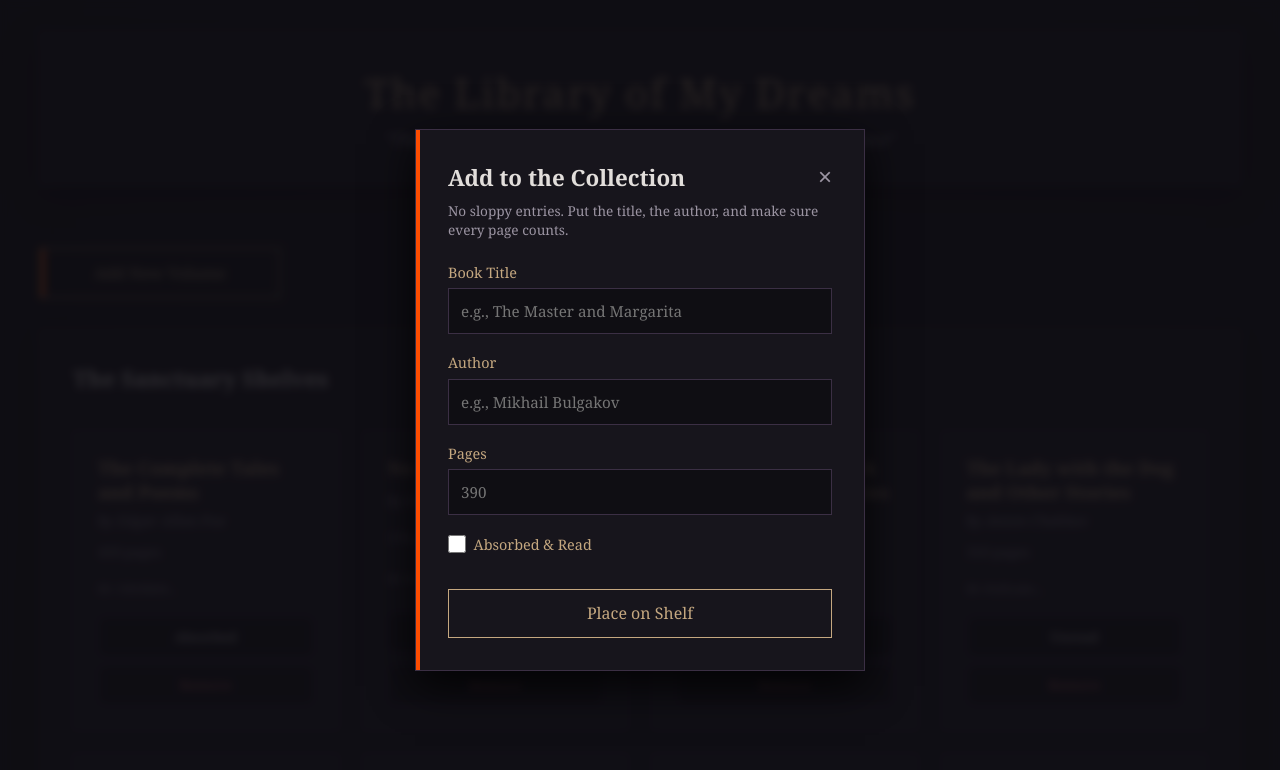
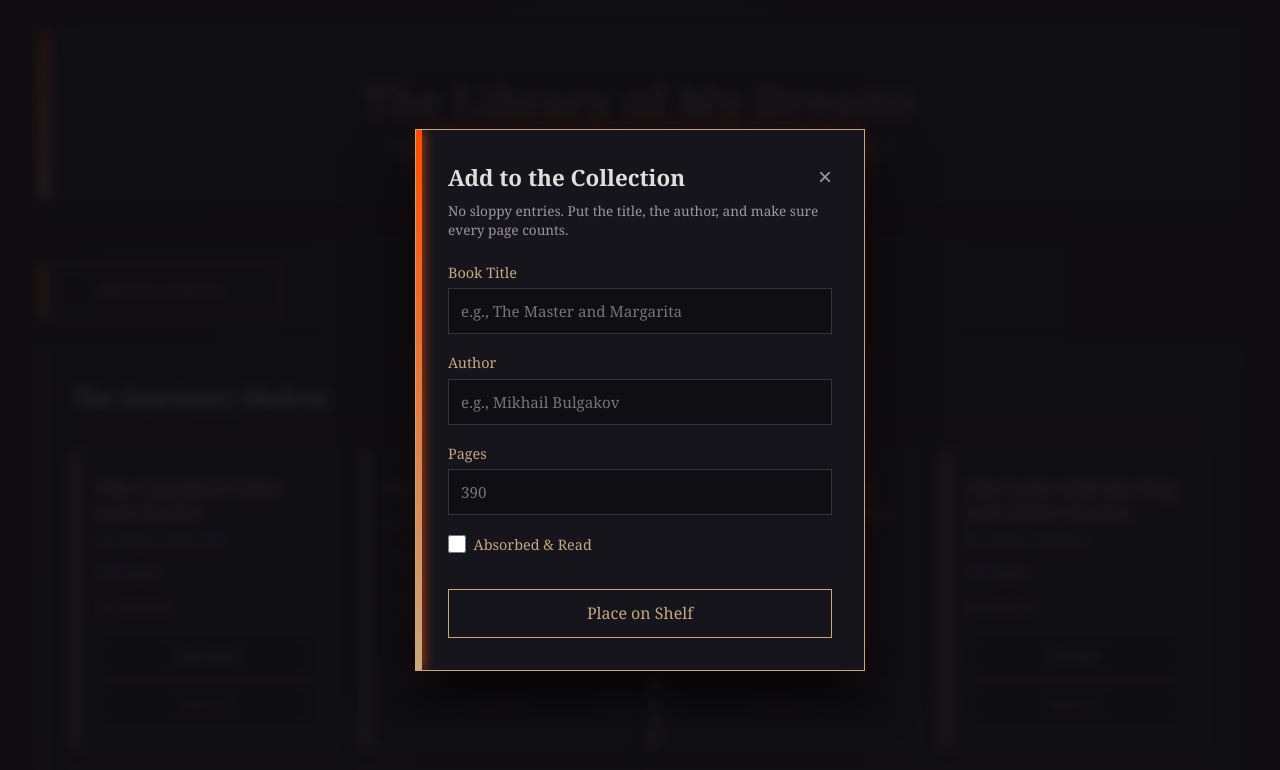
Before and after one commit to labrava0x/library-project, a plain HTML site: page index.html in a window 1280 px wide. Both pictures are taken after a click on the button "Add New Volume". Shown: the top 770 px of the page. Drawn offline with Linux system fonts and the light colour scheme.

Commit message:
Add files via upload

```diff
--- a/style.css
+++ b/style.css
@@ -1,6 +1,6 @@
 /* ==========================================
-   THE LIBRARY OF OUR DREAMS - STYLESHEET
-   A fusion of gothic melancholia and unyielding grit
+   THE LIBRARY OF OUR DREAMS - EXPLOSIVE EDITION
+   A fusion of gothic melancholia and explosive grit
    ========================================== */
 
 /* CSS Reset & Variables */
@@ -17,6 +17,7 @@
   --border-color: #3b2f44;     /* Muted gothic violet-gray */
   --accent-gold: #c5a880;      /* Antique page glow / old paper */
   --accent-blaze: #ff4d00;     /* Katsuki's explosive spark / accent red */
+  --accent-ember: #ff7700;     /* Bright fiery core */
   --text-main: #e2dedb;        /* Soft parchment white */
   --text-muted: #9c95a3;       /* Faded ink */
   --font-main: 'Georgia', serif; /* Classic literary feel */
@@ -34,12 +35,12 @@ body {
   overflow-x: hidden;
 }
 
-/* Subtle atmospheric rain/shadow overlay */
+/* Subtle atmospheric amber/ash overlay */
 body::before {
   content: "";
   position: absolute;
   top: 0; left: 0; width: 100%; height: 100%;
-  background: radial-gradient(circle at 50% 20%, rgba(197, 168, 128, 0.03) 0%, transparent 70%);
+  background: radial-gradient(circle at 50% 15%, rgba(255, 77, 0, 0.04) 0%, transparent 65%);
   pointer-events: none;
 }
 
@@ -50,16 +51,25 @@ body::before {
 }
 
 /* ==========================================
-   HEADER: ATMOSPHERE & TITLE
+   HEADER: EXPLOSIVE ATMOSPHERE
    ========================================== */
 .sanctuary-header {
   text-align: center;
   margin-bottom: 3rem;
-  padding: 2rem;
+  padding: 2.5rem 2rem;
   background: var(--bg-surface);
   border: 1px solid var(--border-color);
   box-shadow: 0 10px 30px rgba(0, 0, 0, 0.6);
   position: relative;
+}
+
+/* Explosive left border frame on header */
+.sanctuary-header::before {
+  content: "";
+  position: absolute;
+  top: 0; left: 0; width: 6px; height: 100%;
+  background: linear-gradient(to bottom, var(--accent-blaze), var(--accent-gold));
+  box-shadow: 0 0 12px var(--accent-blaze);
 }
 
 .sanctuary-header h1 {
@@ -85,10 +95,10 @@ body::before {
   gap: 2rem;
 }
 
-/* The Trigger Button to open our modal */
+/* The Trigger Button with Explosive Edge */
 #open-modal-btn {
   max-width: 240px;
-  padding: 0.8rem;
+  padding: 0.9rem;
   background: transparent;
   color: var(--accent-gold);
   border: 1px solid var(--accent-gold);
@@ -97,19 +107,23 @@ body::before {
   cursor: pointer;
   transition: all 0.3s ease;
   position: relative;
+  overflow: hidden;
 }
 
 #open-modal-btn::before {
   content: "";
   position: absolute;
-  top: 0; left: 0; width: 4px; height: 100%;
+  top: 0; left: 0; width: 5px; height: 100%;
   background: var(--accent-blaze);
+  box-shadow: 0 0 10px var(--accent-blaze);
 }
 
 #open-modal-btn:hover {
-  background: var(--accent-gold);
-  color: var(--bg-deep);
-  box-shadow: 0 0 15px rgba(197, 168, 128, 0.3);
+  background: var(--accent-blaze);
+  color: #fff;
+  border-color: var(--accent-blaze);
+  box-shadow: 0 0 20px rgba(255, 77, 0, 0.6);
+  transform: translateY(-2px);
 }
 
 /* ==========================================
@@ -118,27 +132,27 @@ body::before {
 dialog.sanctuary-dialog {
   background: var(--bg-surface);
   color: var(--text-main);
-  border: 1px solid var(--border-color);
+  border: 1px solid var(--accent-gold);
   padding: 2rem;
   width: 100%;
   max-width: 450px;
-  box-shadow: 0 15px 40px rgba(0, 0, 0, 0.8);
+  box-shadow: 0 20px 50px rgba(0, 0, 0, 0.9), 0 0 25px rgba(255, 77, 0, 0.15);
   position: relative;
   margin: auto;
 }
 
-/* A sharp unyielding accent line on the modal representing his boundary */
+/* Fiery border frame on the modal */
 dialog.sanctuary-dialog::before {
   content: "";
   position: absolute;
-  top: 0; left: 0; width: 4px; height: 100%;
-  background: var(--accent-blaze);
+  top: 0; left: 0; width: 6px; height: 100%;
+  background: linear-gradient(to bottom, var(--accent-blaze), var(--accent-gold));
+  box-shadow: 0 0 12px var(--accent-blaze);
 }
 
-/* Dark atmospheric backdrop for the modal */
 dialog.sanctuary-dialog::backdrop {
-  background: rgba(15, 14, 19, 0.85);
-  backdrop-filter: blur(4px);
+  background: rgba(15, 14, 19, 0.88);
+  backdrop-filter: blur(6px);
 }
 
 .dialog-header {
@@ -164,6 +178,7 @@ dialog.sanctuary-dialog::backdrop {
 
 .close-x-btn:hover {
   color: var(--accent-blaze);
+  text-shadow: 0 0 8px var(--accent-blaze);
 }
 
 .guardian-note {
@@ -194,12 +209,13 @@ dialog.sanctuary-dialog::backdrop {
   color: var(--text-main);
   font-family: var(--font-main);
   font-size: 0.95rem;
-  transition: border-color 0.2s ease;
+  transition: all 0.2s ease;
 }
 
 .form-group input:focus {
   outline: none;
   border-color: var(--accent-blaze);
+  box-shadow: 0 0 10px rgba(255, 77, 0, 0.3);
 }
 
 .checkbox-group {
@@ -234,9 +250,10 @@ dialog.sanctuary-dialog::backdrop {
 }
 
 .secure-btn:hover {
-  background: var(--accent-gold);
-  color: var(--bg-deep);
-  box-shadow: 0 0 15px rgba(197, 168, 128, 0.3);
+  background: var(--accent-blaze);
+  color: #fff;
+  border-color: var(--accent-blaze);
+  box-shadow: 0 0 18px rgba(255, 77, 0, 0.5);
 }
 
 /* ==========================================
@@ -247,6 +264,14 @@ dialog.sanctuary-dialog::backdrop {
   border: 1px solid var(--border-color);
   padding: 2rem;
   box-shadow: 0 8px 24px rgba(0, 0, 0, 0.4);
+  position: relative;
+}
+
+.bookshelf-wing::before {
+  content: "";
+  position: absolute;
+  top: 0; left: 0; width: 4px; height: 100%;
+  background: var(--border-color);
 }
 
 .bookshelf-wing h2 {
@@ -264,7 +289,7 @@ dialog.sanctuary-dialog::backdrop {
 }
 
 /* ==========================================
-   BOOK CARDS (THE VOLUMES)
+   BOOK CARDS (EXPLOSIVE FRAMES)
    ========================================== */
 .book-card {
   background: var(--card-bg);
@@ -274,13 +299,28 @@ dialog.sanctuary-dialog::backdrop {
   flex-direction: column;
   justify-content: space-between;
   position: relative;
-  transition: transform 0.2s ease, box-shadow 0.2s ease;
+  transition: transform 0.25s ease, box-shadow 0.25s ease, border-color 0.25s ease;
 }
 
+/* Explosive Left Accent Edge on Every Book Card */
+.book-card::before {
+  content: "";
+  position: absolute;
+  top: 0; left: 0; width: 4px; height: 100%;
+  background: var(--accent-gold);
+  transition: background 0.25s ease, box-shadow 0.25s ease;
+}
+
+/* Fiery Ignition on Hover */
 .book-card:hover {
-  transform: translateY(-3px);
-  box-shadow: 0 6px 20px rgba(0, 0, 0, 0.5);
-  border-color: var(--accent-gold);
+  transform: translateY(-4px);
+  border-color: var(--accent-blaze);
+  box-shadow: 0 10px 25px rgba(0, 0, 0, 0.7), 0 0 15px rgba(255, 77, 0, 0.25);
+}
+
+.book-card:hover::before {
+  background: var(--accent-blaze);
+  box-shadow: 0 0 10px var(--accent-blaze);
 }
 
 .book-card h3 {
@@ -303,7 +343,7 @@ dialog.sanctuary-dialog::backdrop {
   margin-bottom: 1.2rem;
 }
 
-/* Card Buttons Fixed & Styled */
+/* Card Action Buttons with Spark Hover Effects */
 .book-card button {
   width: 100%;
   padding: 0.6rem;
@@ -321,6 +361,7 @@ dialog.sanctuary-dialog::backdrop {
   background: rgba(197, 168, 128, 0.15);
   border-color: var(--accent-gold);
   color: var(--accent-gold);
+  box-shadow: 0 0 8px rgba(197, 168, 128, 0.3);
 }
 
 .remove-btn {
@@ -329,6 +370,7 @@ dialog.sanctuary-dialog::backdrop {
 }
 
 .remove-btn:hover {
-  background: rgba(209, 105, 105, 0.15) !important;
+  background: rgba(209, 105, 105, 0.2) !important;
   border-color: #d16969;
+  box-shadow: 0 0 10px rgba(209, 105, 105, 0.3);
 }
```
